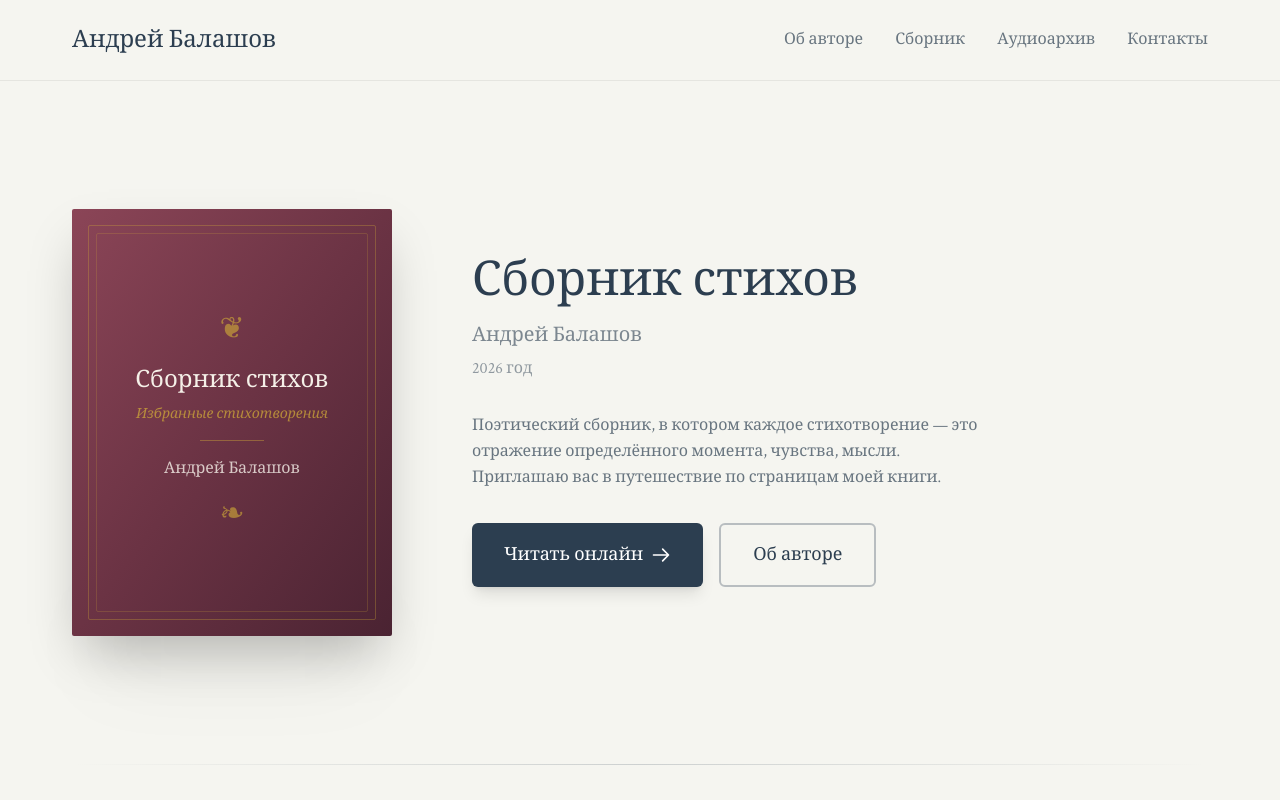
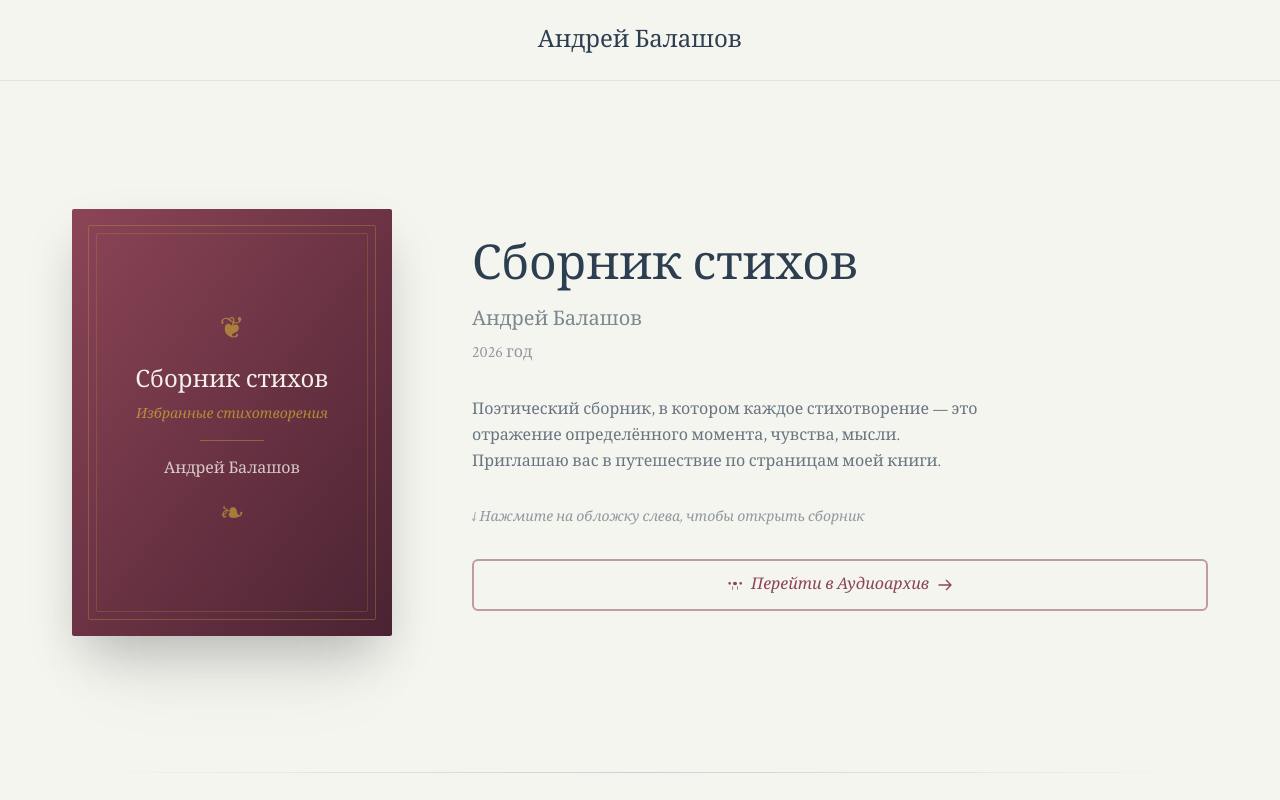
Before and after one commit to ila42/poetry-book, a React (Vite) app: page / in a window 1280 px wide. Shown: the top 800 px of the page. Built offline with nearby package versions, Linux system fonts and the light colour scheme; a web font is replaced by a local one.

Commit message:
Make book cover interactive on landing page

```diff
--- a/src/pages/LandingPage.tsx
+++ b/src/pages/LandingPage.tsx
@@ -16,79 +16,33 @@ export function LandingPage() {
       {/* Хедер */}
       <header className="sticky top-0 z-50 bg-[#F5F5F0]/95 backdrop-blur-sm border-b border-[#E5E5E0]">
         <div className="max-w-[1200px] mx-auto px-4 sm:px-6 lg:px-8">
-          <div className="flex items-center justify-between h-16 sm:h-20">
-            {/* Логотип / Имя автора */}
+          <div className="flex items-center justify-center h-16 sm:h-20">
+            {/* Логотип / Имя автора - по центру */}
             <a href="/" className="flex items-center gap-2">
               <span className="text-xl sm:text-2xl font-serif font-medium text-[#2C3E50]">
                 {author.name}
               </span>
             </a>
-
-            {/* Навигация - Desktop */}
-            <nav className="hidden md:flex items-center gap-8">
-              <button
-                onClick={() => scrollToSection('about')}
-                className="text-[#2C3E50]/70 hover:text-[#2C3E50] transition-colors font-serif"
-              >
-                Об авторе
-              </button>
-              <button
-                onClick={() => scrollToSection('book')}
-                className="text-[#2C3E50]/70 hover:text-[#2C3E50] transition-colors font-serif"
-              >
-                Сборник
-              </button>
-              <Link
-                to="/audio-archive"
-                className="text-[#2C3E50]/70 hover:text-[#2C3E50] transition-colors font-serif"
-              >
-                Аудиоархив
-              </Link>
-              <button
-                onClick={() => scrollToSection('contact')}
-                className="text-[#2C3E50]/70 hover:text-[#2C3E50] transition-colors font-serif"
-              >
-                Контакты
-              </button>
-            </nav>
-
-            {/* Мобильное меню */}
-            <nav className="flex md:hidden items-center gap-4 text-sm">
-              <button
-                onClick={() => scrollToSection('book')}
-                className="text-[#2C3E50]/70 hover:text-[#2C3E50] transition-colors font-serif"
-              >
-                Сборник
-              </button>
-              <Link
-                to="/audio-archive"
-                className="text-[#2C3E50]/70 hover:text-[#2C3E50] transition-colors font-serif"
-              >
-                Аудио
-              </Link>
-              <button
-                onClick={() => scrollToSection('contact')}
-                className="text-[#2C3E50]/70 hover:text-[#2C3E50] transition-colors font-serif"
-              >
-                Контакты
-              </button>
-            </nav>
           </div>
         </div>
       </header>
 
       {/* Hero Section - Книга */}
-      <section id="book" className="py-16 sm:py-24 lg:py-32">
+      <section id="book-content" className="py-16 sm:py-24 lg:py-32">
         <div className="max-w-[1200px] mx-auto px-4 sm:px-6 lg:px-8">
           <div className="flex flex-col lg:flex-row items-center gap-12 lg:gap-20">
-            {/* Обложка книги */}
+            {/* Обложка книги - интерактивная */}
             <motion.div
               className="flex-shrink-0"
               initial={{ opacity: 0, y: 30 }}
               animate={{ opacity: 1, y: 0 }}
               transition={{ duration: 0.6 }}
             >
-              <div className="relative">
+              <button
+                onClick={() => scrollToSection('book-content')}
+                className="relative group outline-none"
+                aria-label="Перейти к содержимому книги"
+              >
                 {/* Тень под книгой */}
                 <div className="absolute -bottom-6 left-1/2 -translate-x-1/2 w-[80%] h-8 bg-black/10 blur-2xl rounded-full" />
 
@@ -96,7 +50,8 @@ export function LandingPage() {
                 <div className="relative w-[240px] sm:w-[280px] lg:w-[320px] aspect-[3/4]
                                 bg-gradient-to-br from-[#8B4557] via-[#6B3344] to-[#4A2332]
                                 rounded-sm shadow-2xl overflow-hidden
-                                transform hover:scale-[1.02] transition-transform duration-300">
+                                transform hover:scale-[1.02] transition-all duration-300
+                                cursor-pointer group-hover:shadow-[0_20px_40px_rgba(0,0,0,0.3)]">
                   {/* Декоративные элементы обложки */}
                   <div className="absolute inset-4 border border-[#D4AF37]/30 rounded-sm" />
                   <div className="absolute inset-6 border border-[#D4AF37]/20 rounded-sm" />
@@ -116,8 +71,20 @@ export function LandingPage() {
                     </p>
                     <div className="text-[#D4AF37]/60 text-3xl mt-4">❧</div>
                   </div>
+
+                  {/* Overlay с подсказкой при наведении */}
+                  <div className="absolute inset-0 bg-black/0 group-hover:bg-black/20
+                                  transition-all duration-300 flex items-center justify-center
+                                  opacity-0 group-hover:opacity-100">
+                    <div className="flex flex-col items-center gap-2 text-center">
+                      <svg className="w-8 h-8 text-[#F5F0E8]" fill="none" stroke="currentColor" viewBox="0 0 24 24">
+                        <path strokeLinecap="round" strokeLinejoin="round" strokeWidth={2} d="M19 14l-7 7m0 0l-7-7m7 7V3" />
+                      </svg>
+                      <span className="text-[#F5F0E8] text-xs font-serif">Откройте книгу</span>
+                    </div>
+                  </div>
                 </div>
-              </div>
+              </button>
             </motion.div>
 
             {/* Текст и CTA */}
@@ -143,33 +110,31 @@ export function LandingPage() {
                 по страницам моей книги.
               </p>
 
-              <div className="flex flex-col sm:flex-row gap-4 justify-center lg:justify-start">
+              {/* Подсказка о клике на обложку */}
+              <p className="text-[#2C3E50]/50 italic text-sm mb-8">
+                ↓ Нажмите на обложку слева, чтобы открыть сборник
+              </p>
+
+              <div className="flex flex-col gap-4 justify-center lg:justify-start">
+                {/* Кнопка Аудиоархива */}
                 <Link
-                  to="/read"
+                  to="/audio-archive"
                   className="inline-flex items-center justify-center gap-2
-                             px-8 py-4 bg-[#2C3E50] text-white
-                             font-serif text-lg rounded-md
-                             hover:bg-[#1a252f] active:bg-[#0f171d]
-                             transition-colors duration-200
-                             shadow-lg hover:shadow-xl"
+                             px-8 py-3 bg-transparent text-[#8B4557]
+                             font-serif text-base rounded-md
+                             border-2 border-[#8B4557]/50
+                             hover:border-[#8B4557] hover:bg-[#8B4557]/5
+                             transition-all duration-200
+                             italic"
                 >
-                  <span>Читать онлайн</span>
-                  <svg className="w-5 h-5" fill="none" stroke="currentColor" viewBox="0 0 24 24">
+                  <svg className="w-4 h-4" fill="currentColor" viewBox="0 0 24 24">
+                    <path d="M12 3v9.28c-1.591 0-3-1.159-3-2.5S10.409 7.28 12 7.28c1.591 0 3 1.159 3 2.5S13.591 12.28 12 12.28V3zm8.5 8.5a2 2 0 1 1 .001-4.001A2 2 0 0 1 20.5 11.5zM4 11.5a2 2 0 1 1 .001-4.001A2 2 0 0 1 4 11.5zm12.5 7.5v-5h-1v5h1zm-8 0v-5h-1v5h1z"/>
+                  </svg>
+                  <span>Перейти в Аудиоархив</span>
+                  <svg className="w-4 h-4" fill="none" stroke="currentColor" viewBox="0 0 24 24">
                     <path strokeLinecap="round" strokeLinejoin="round" strokeWidth={2} d="M14 5l7 7m0 0l-7 7m7-7H3" />
                   </svg>
                 </Link>
-
-                <button
-                  onClick={() => scrollToSection('about')}
-                  className="inline-flex items-center justify-center gap-2
-                             px-8 py-4 bg-transparent text-[#2C3E50]
-                             font-serif text-lg rounded-md
-                             border-2 border-[#2C3E50]/30
-                             hover:border-[#2C3E50]/60 hover:bg-[#2C3E50]/5
-                             transition-all duration-200"
-                >
-                  Об авторе
-                </button>
               </div>
             </motion.div>
           </div>
```
